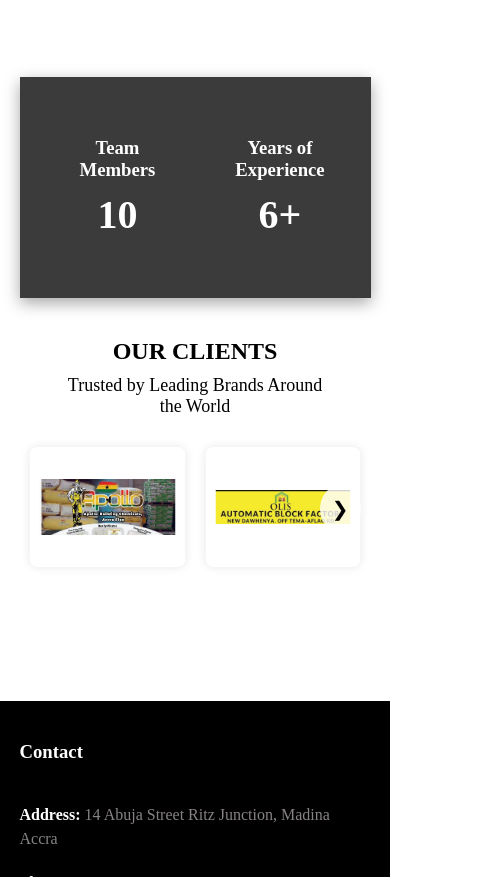
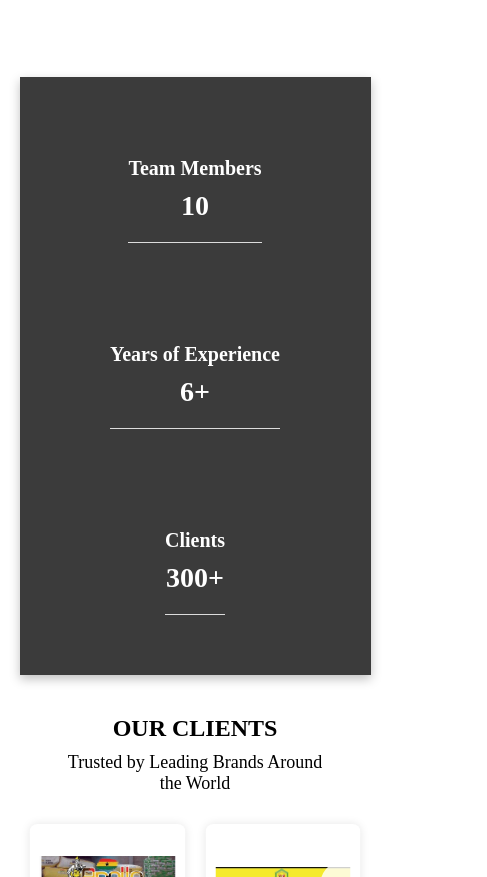
Before and after one commit to gbevuakoe1/jintnew, a plain HTML site: page index.html in a window 390 px wide. Shown: the part 6422-7299 px from the top of the page, 487 px wide, since content can reach past the window. Drawn offline with nearby package versions, Linux system fonts and the light colour scheme.

Commit message:
Add files via upload

```diff
--- a/responsive.css
+++ b/responsive.css
@@ -151,6 +151,29 @@
     padding: 0 40PX;
 }
 
+
+.count-section{
+    flex-direction: column;
+
+}
+
+.count-section .counter-box{
+    border-bottom: 1px solid gainsboro;
+    display: block;
+    padding: 20px 0;
+}
+.count-section .counter-box h3{
+    color: white;
+    font-size: 20px;
+    margin-bottom: 10px;
+
+}
+
+.count-section .counter-box span{
+    font-size: 28px;
+
+}
+
     /* *********** CLIENT CAROUSEL *********** */
 
    .client-carousel h2{
--- a/style.css
+++ b/style.css
@@ -446,17 +446,18 @@ nav{
     gap: 40px;
     text-align: center;
     background-color: rgba(0, 0, 0, 0.767);
-    box-shadow: rgba(0, 0, 0, 0.35) 0px 5px 15px;
+    box-shadow: rgba(0, 0, 0, 0.25) 0px 4px 10px;
     padding: 40px;
 }
 
 
-.counter-box {
+.count-section .counter-box {
     margin: 20px;
 }
 
-.counter-box h3{
+.count-section .counter-box h3{
     color: white;
+    font-size: 20px;
     margin-bottom: 10px;
 }
 .counter {
```
